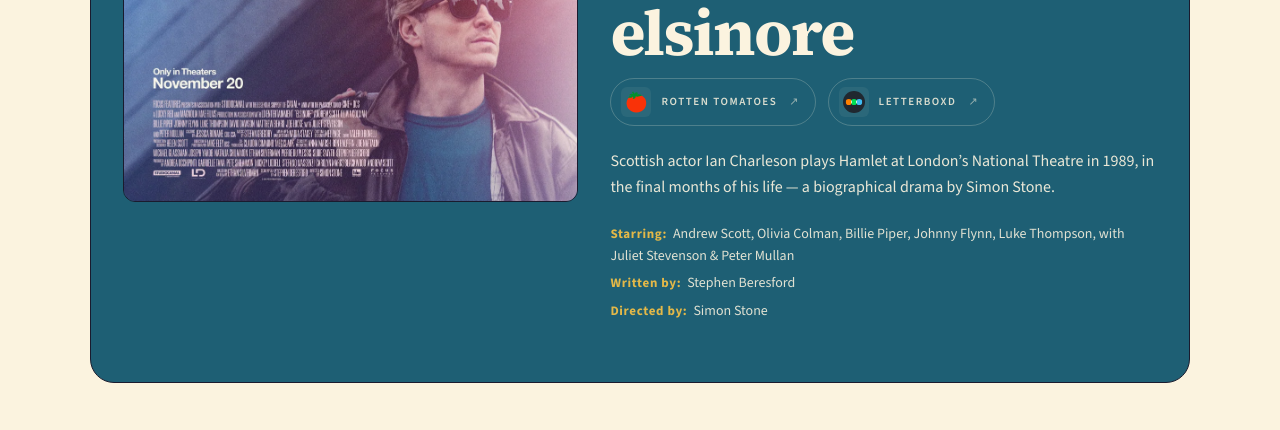
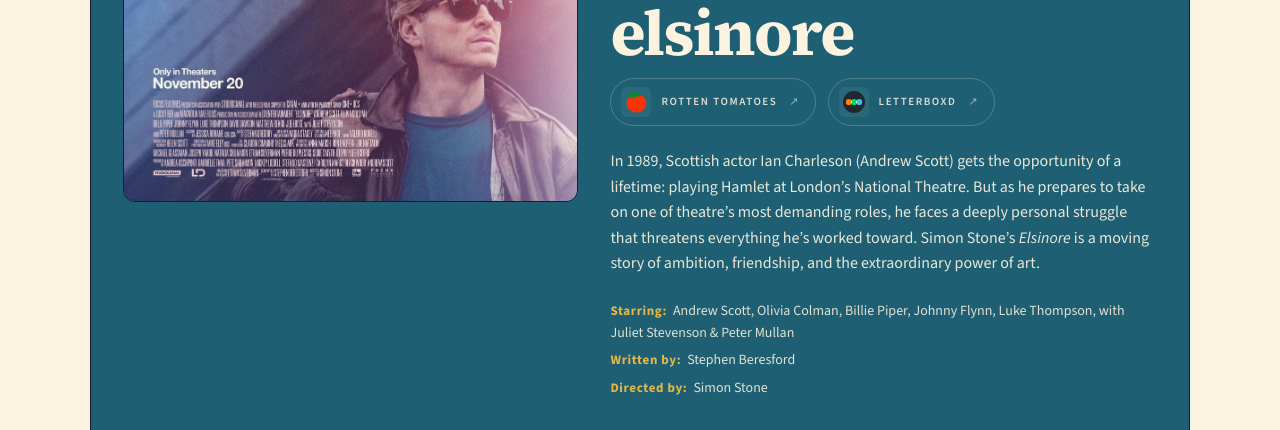
Before and after one commit to jungleejai/filmhouse, a plain HTML site: page index.html in a window 1280 px wide. Shown: the part 1334-1764 px from the top of the page. Drawn offline with nearby package versions, Linux system fonts and the light colour scheme.

```diff
--- a/index.html
+++ b/index.html
@@ -659,7 +659,7 @@
             <span class="ext" aria-hidden="true">↗</span>
           </a>
         </div>
-        <p class="synopsis">Scottish actor Ian Charleson plays Hamlet at London&rsquo;s National Theatre in 1989, in the final months of his life &mdash; a biographical drama by Simon Stone.</p>
+        <p class="synopsis">In 1989, Scottish actor Ian Charleson (Andrew Scott) gets the opportunity of a lifetime: playing Hamlet at London&rsquo;s National Theatre. But as he prepares to take on one of theatre&rsquo;s most demanding roles, he faces a deeply personal struggle that threatens everything he&rsquo;s worked toward. Simon Stone&rsquo;s <em>Elsinore</em> is a moving story of ambition, friendship, and the extraordinary power of art.</p>
 
         <div class="credits">
           <p><span class="label" style="font-size: 13px">Starring:</span>Andrew Scott, Olivia Colman, Billie Piper, Johnny Flynn, Luke Thompson, with Juliet Stevenson &amp; Peter Mullan</p>
```
